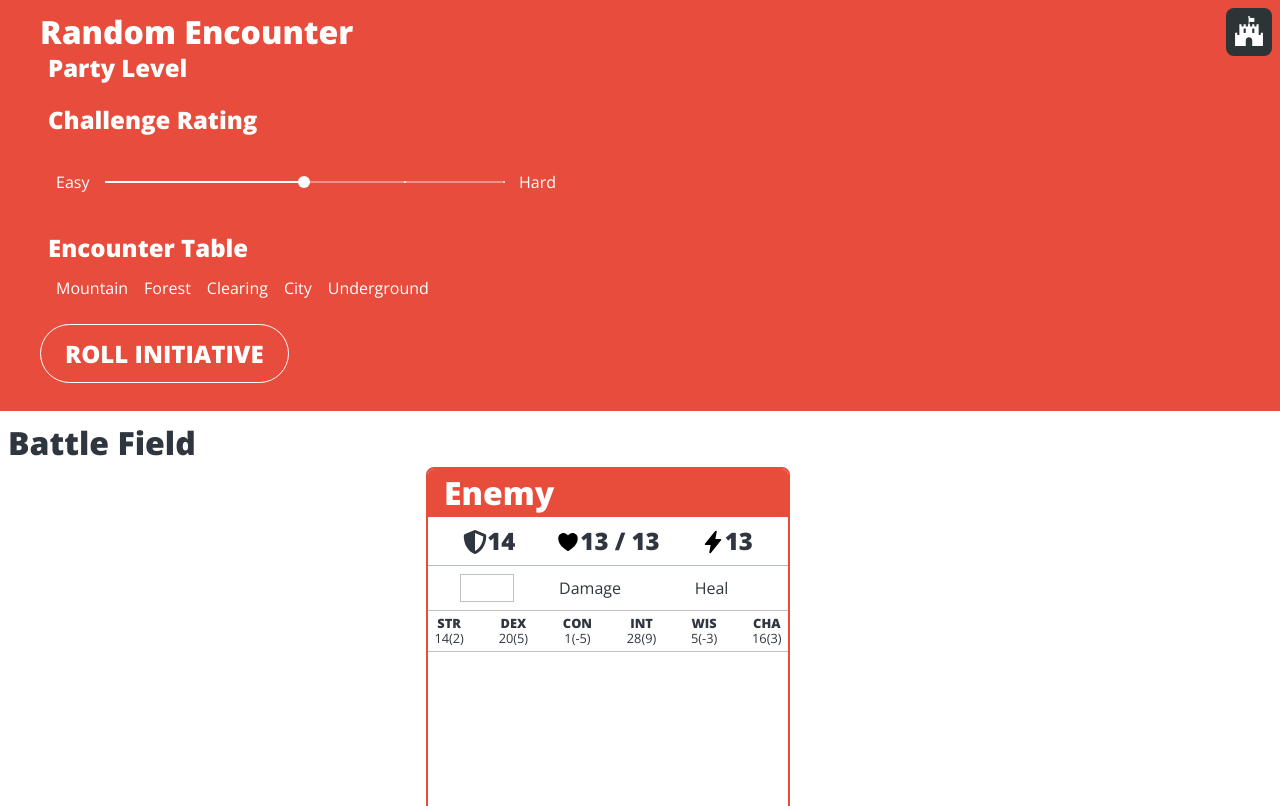
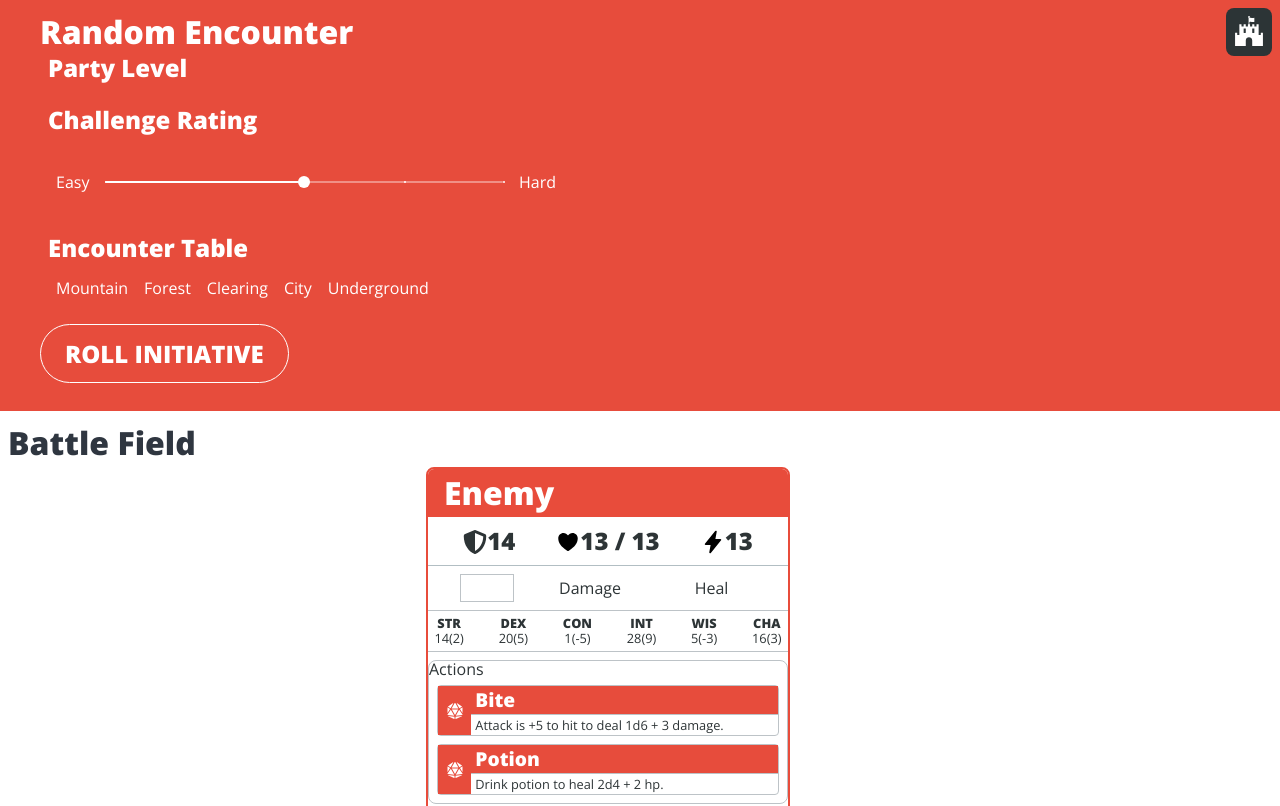
Before and after one commit to getHashSet/dm_helper, a React (Create React App) app in the folder client/: page /dm in a window 1280 px wide. Shown: the top 806 px of the page. Built offline with nearby package versions, Linux system fonts and the light colour scheme.

Commit message:
just need to do the math for actions.

```diff
--- a/client/src/components/_subcomponents/EnemyCard/EnemyCard.jsx
+++ b/client/src/components/_subcomponents/EnemyCard/EnemyCard.jsx
@@ -18,13 +18,27 @@ EnemyCard.defaultProps = {
         CHA : 16
     },
     pageNumber : "Monster Manual",
-    actions : 1,
-    attacks : [
+    actionsNumber : 1,
+    actions : [
         {
-            attack: "bite",
-            bonusToHit : 5,
-            bonusToDamage : 5,
-            info : "",
+            type: "attack", // attack, item, spell
+            actionType: "action", // action, bonus action, passive, reaction.
+            actionName: "Bite",
+            hitMod : 5,
+            damageMod : 3, // number - or - "str", "dex" - or - "finess"
+            damage: "1d6",
+            description: "Attack is +5 to hit to deal 1d6 + 3 damage.",
+            flavorText : "Enemy bites you.",
+            charges : 1,
+        },
+        {
+            type: "item",
+            actionType: "bonus_action",
+            actionName: "Potion",
+            roll: "2d4", // edge case. what if its like 2d4 + 2?
+            diceMod: 2,
+            description: "Drink potion to heal 2d4 + 2 hp.",
+            flavorText : "A potion of red goo that smells tart."
         }
     ]
 }
@@ -57,7 +71,6 @@ export default function EnemyCard(props) {
             };
         };
 
-        console.log(totalHp);
         return totalHp;
     };
 
@@ -74,11 +87,11 @@ export default function EnemyCard(props) {
     // ================ //
     const updateToastMenu = (str) => {
         const html = <StyledToast>
-            <h4>{str}</h4>
+            {str}
         </StyledToast>
         dispatch(showToastMenuState(true)); // redux => state => is it visible "true or false"
         dispatch(updateToastData(html)); // default parent is a div with flex turned on.
-    }
+    };
 
     const rollSavingThrow = (e) => {
         let statMod = 0;
@@ -108,9 +121,9 @@ export default function EnemyCard(props) {
         if (d20 === 20) {savingThrow = "Nat 20"};
         if (d20 === 1) {savingThrow = "Nat 1"};
 
-        console.log(`Sending ${savingThrow} to Toast.`)
+        savingThrow = <h4>{savingThrow}</h4>;
         updateToastMenu(savingThrow);
-    }
+    };
 
     const getStatMod = (stat) => {
         if (stat > 9 && stat < 12) {return};
@@ -122,18 +135,18 @@ export default function EnemyCard(props) {
         if (stat > 11) {
             return `(${(stat - 10) / 2})`;
         }
-    }
+    };
 
     const getMod = (stat) => {
         const uncleanedMod = getStatMod(stat);
         const mod = uncleanedMod.slice(1, uncleanedMod.length - 1); // remove string data
         return +mod;
-    }
+    };
 
     const d20PlusMod = (mod) => {
         const d20 = Math.floor(Math.random() * 20) + 1;
         return d20 + +mod;
-    }
+    };
 
     const rollPlusMod = (stat) => {
         const mod = getMod(stat);
@@ -168,7 +181,38 @@ export default function EnemyCard(props) {
         updateenemyHp(newHpTotal);
     };
 
+    const buildAction = (action) => {
+        if (action.type === null || action.type === undefined) {return};
+
+        // type: "attack", // attack, item, spell
+        const actionType = action.actionType // action, bonus action, passive, reaction.
+        const actionName = action.actionName;
+        const hitMod = action.hitMod;
+        const actiondamageMod = action.actiondamageMod; // number - or - "str", "dex" - or - "finess"
+        const damage = action.damage; // 1d6
+        const description = action.description;
+        const flavorText = action.flavorText;
+        const charges = action.charges;
+
+        return  <StyledAction onClick={() => updateToastMenu(flavorText)}>
+                    <div className="dice_box">
+                    <svg aria-hidden="true" focusable="false" data-prefix="fas" data-icon="dice-d20" className="svg-inline--fa fa-dice-d20 fa-w-15" role="img" xmlns="http://www.w3.org/2000/svg" viewBox="0 0 480 512"><path fill="currentColor" d="M106.75 215.06L1.2 370.95c-3.08 5 .1 11.5 5.93 12.14l208.26 22.07-108.64-190.1zM7.41 315.43L82.7 193.08 6.06 147.1c-2.67-1.6-6.06.32-6.06 3.43v162.81c0 4.03 5.29 5.53 7.41 2.09zM18.25 423.6l194.4 87.66c5.3 2.45 11.35-1.43 11.35-7.26v-65.67l-203.55-22.3c-4.45-.5-6.23 5.59-2.2 7.57zm81.22-257.78L179.4 22.88c4.34-7.06-3.59-15.25-10.78-11.14L17.81 110.35c-2.47 1.62-2.39 5.26.13 6.78l81.53 48.69zM240 176h109.21L253.63 7.62C250.5 2.54 245.25 0 240 0s-10.5 2.54-13.63 7.62L130.79 176H240zm233.94-28.9l-76.64 45.99 75.29 122.35c2.11 3.44 7.41 1.94 7.41-2.1V150.53c0-3.11-3.39-5.03-6.06-3.43zm-93.41 18.72l81.53-48.7c2.53-1.52 2.6-5.16.13-6.78l-150.81-98.6c-7.19-4.11-15.12 4.08-10.78 11.14l79.93 142.94zm79.02 250.21L256 438.32v65.67c0 5.84 6.05 9.71 11.35 7.26l194.4-87.66c4.03-1.97 2.25-8.06-2.2-7.56zm-86.3-200.97l-108.63 190.1 208.26-22.07c5.83-.65 9.01-7.14 5.93-12.14L373.25 215.06zM240 208H139.57L240 383.75 340.43 208H240z"></path></svg>
+                    </div>
+                    <div className="info">
+                        <div className="title">
+                            {actionName}
+                        </div>
+                        <div className="body">
+                            <p>{description}</p>
+                        </div>
+                    </div>
+                </StyledAction>
+    };
+
+    // ============== //
     //   HOOKS AGAIN  //
+    // ============== //
+    // because of a rookie mistake that I cant be bothered to fix Im just going to put this hook here.
     const [initiative, updateinitiative] = useState(rollPlusMod(props.stats.DEX));
 
     // ========== //
@@ -224,6 +268,7 @@ export default function EnemyCard(props) {
                 </div>
             </StyledAcHpIn>
 
+            {/* STATS */}
             <ul className="stats">
 
                 <li className="class"
@@ -264,13 +309,18 @@ export default function EnemyCard(props) {
                 </li>
             </ul>
 
+            {/* COMBAT ACTIONS */}
+            <div className="actions">
+                <p>Actions</p>
+                {props.actions.map(action => buildAction(action))}
+            </div>
         </StyledCard>
     )
 }
 
-// ======== //
-//   CARD   //
-// ======== //
+// ========= //
+//   STYLE   //
+// ========= //
 const StyledCard = styled.article`
     width: 30%;
     min-width: 350px;
@@ -282,7 +332,7 @@ const StyledCard = styled.article`
     background-color: #fff;
     border: 2px solid #e84c3b;
     border-radius: .5em;
-    color:#2f3640;
+    color:#2d3436;
 
     .card_name {
         width: 100%;
@@ -340,10 +390,87 @@ const StyledCard = styled.article`
         }
     }
 
+    .actions {
+        border: 1px solid #bdc3c7;
+        border-radius: .5em;
+        background: #fff;
+        overflow-y: scroll;
+        overflow-x: hidden;
+    }
+
     @media (max-width: 768px) {
         width: 100%;
         max-width: 400px;
         min-width: 0px;
+    }
+`;
+
+// ========== //
+//   ACTION   //
+// ========== //
+const StyledAction = styled.div`
+    display: flex;
+    margin: .5em;
+    border-radius: 4px;
+    border: 1px solid #bdc3c7;
+    user-select: none;
+
+    .dice_box {
+        display: flex;
+        justify-content: center;
+        align-items: center;
+        padding: .5em;
+        width: 1.2em;
+        overflow: hidden;
+        user-select: none;
+        background-color: #e74c3c;
+        color: #fff;
+
+        svg {
+            width: 1em;
+            height: 1em;
+            max-width: 100%;
+            max-height: 100%;
+        }
+    }
+
+    .info {
+        width: 100%;
+
+        .title {
+            padding: 4px;
+            border-bottom: 1px solid #bdc3c7;
+            font-size: 1.2em;
+            font-weight: 700;
+            color: #fff;
+            background-color: #e74c3c;
+        }
+
+        .body {
+            padding: 4px;
+            font-size: .8em;
+            font-weight: 100;
+        }
+    }
+
+    &:hover {
+        cursor: pointer;
+        border: 1px solid #c0392b;
+        box-shadow: 0 0 1px #c0392b;
+
+        .dice_box {
+            background-color: #c0392b;
+        }
+
+        .info {
+            .title {
+                background-color: #c0392b;
+            }
+        }
+    }
+
+    &:active {
+        transform: translateY(3px);
     }
 `;
 
```
